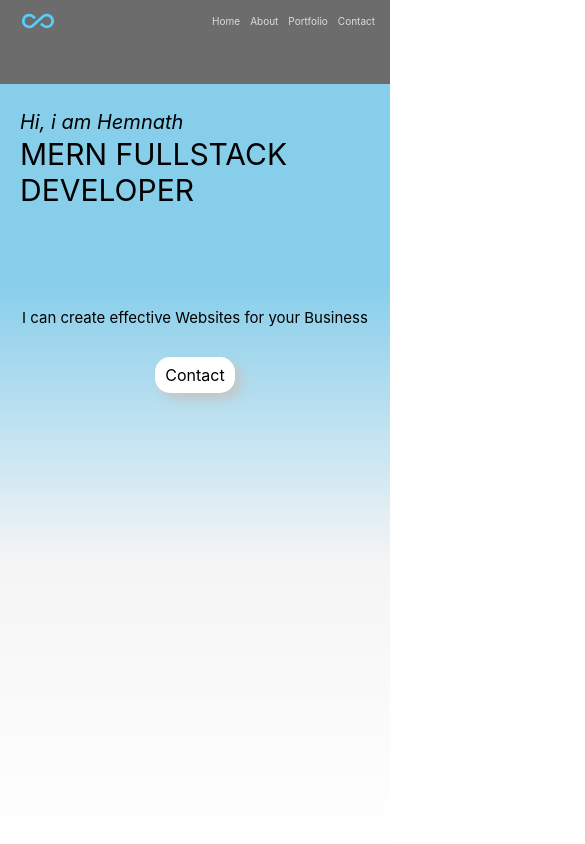
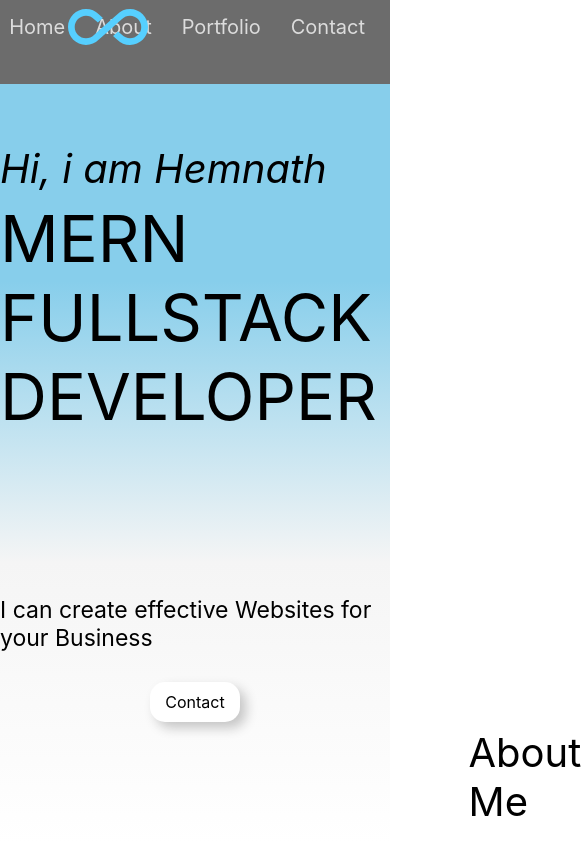
Before and after one commit to hemnath619/Portfolio_react, a React (Create React App) app: page / in a window 390 px wide. Shown: the top 844 px of the page, 585 px wide, since content can reach past the window. Built offline with nearby package versions, Linux system fonts and the light colour scheme; the HTML template or start-up script is replaced by a standard one.

Commit message:
media query edited1

```diff
--- a/src/Components/home.css
+++ b/src/Components/home.css
@@ -253,7 +253,7 @@ img { height:400px; width:800px;}
 
 
 
-@media screen and (min-width:320px) and (max-width:480px)
+@media screen and (min-width:320px ) and (min-height:910px)
 
 {
 
@@ -268,11 +268,19 @@ img { height:400px; width:800px;}
 
 /* header content */
 
-.name {font-size: 20px;font-style: italic}
+.homecontent
+{
+    height:100vh;
+    width:100vw;
+}
 
-.content1 {font-size: 30px; margin:90px 0; padding:10px 0px 0px 20px;}
 
-.content2 {margin:10px 0px 0px 0px;font-size: 15px;}
+
+.name {font-size: 30px;font-style: italic}
+
+.content1 {font-size: 50px; margin:200px 0; padding:10px 0px 0px 20px;}
+
+.content2 {margin:10px 0px 0px 0px;font-size: 18px;}
 
 .content3 {padding:8px 10px;border-radius: 15px;}
 
```
